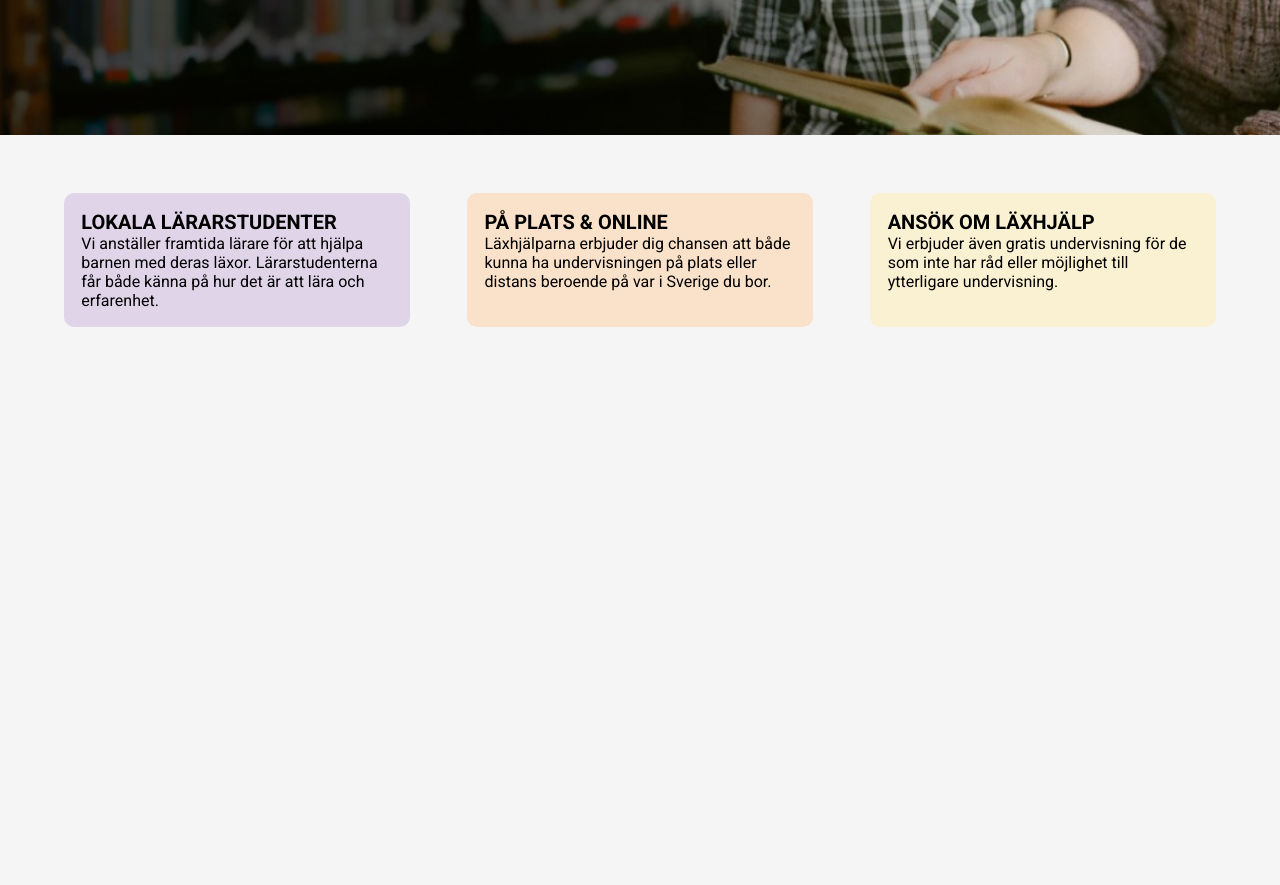
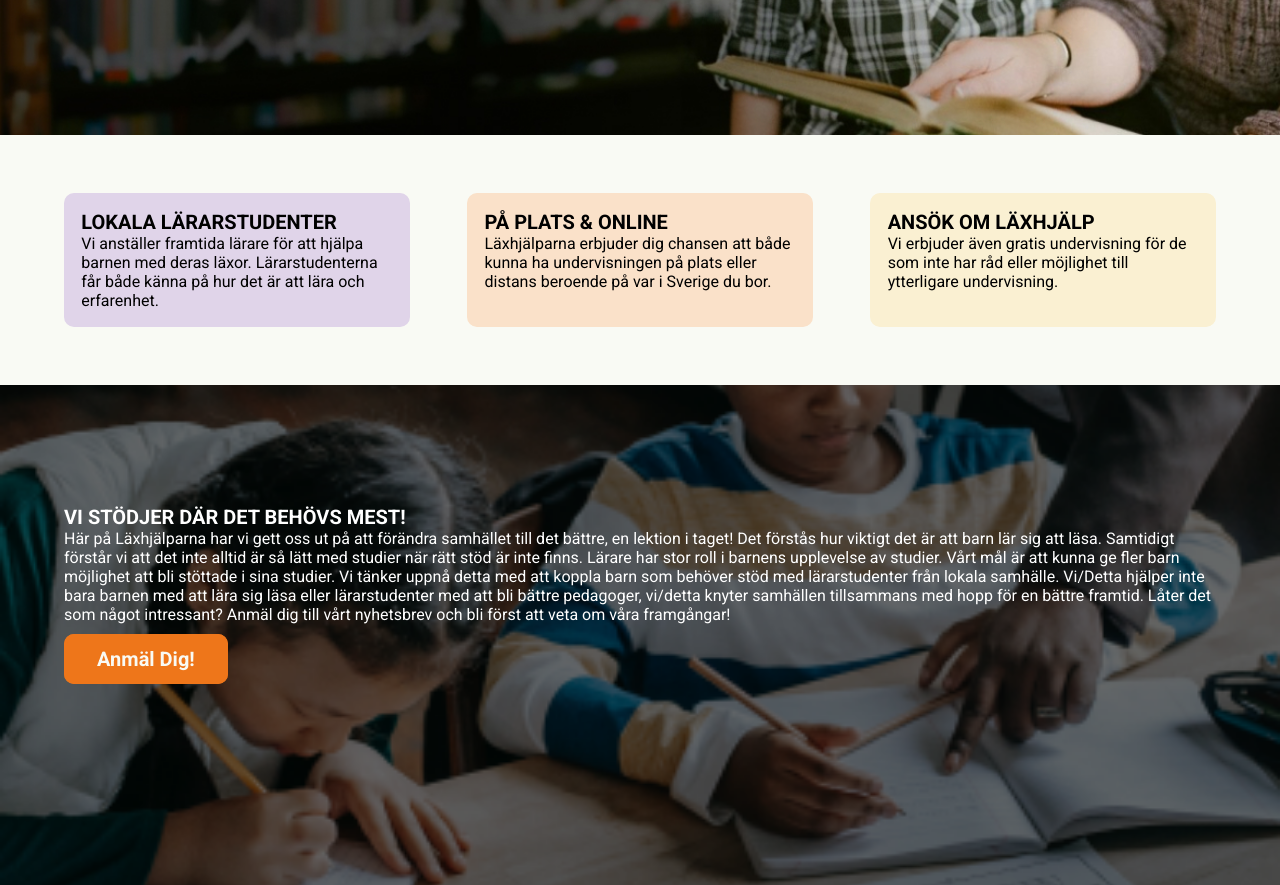
Before and after one commit to clayvictor/Laxhjalparna, a Next.js app: page / in a window 1280 px wide. Shown: the part 660-1545 px from the top of the page. Before the commit the page ends 1045 px from the top, so only its background shows below. Built offline with nearby package versions, Linux system fonts and the light colour scheme.

Commit message:
CTA Paragrapgh WIP

```diff
--- a/pages/_app.js
+++ b/pages/_app.js
@@ -3,7 +3,7 @@ import "./components/Hero/Hero.css";
 import "./components/Navbar/Navbar.css";
 import "./components/Btn/Btn.css";
 import "./components/InfoContainer/InfoContainer.css";
-import "./components/BublNImg/BublNImg.css";
+import "./components/CTAParagraph/CTAParagraph.css";
 
 
 function MyApp({ Component, pageProps }) {
--- a/pages/components/BublNImg/BublNImg-SamsungSmartFridge.js
+++ /dev/null
@@ -1,6 +0,0 @@
-export default function BublNImg() {
-    return (
-      <div className={"MoreContent-BG"}>
-      </div>
-    );
-  }
--- a/pages/components/BublNImg/BublNImg.js
+++ /dev/null
@@ -1,7 +0,0 @@
-import Btn from "../Btn/Btn.js";
-export default function MoreContent() {
-    return (
-      <div className={"MoreContent-BG"}>
-      </div>
-    );
-  }
--- /dev/null
+++ b/pages/components/CTAParagraph/CTAParagraph.css
@@ -0,0 +1,40 @@
+.MoreContent-BG {
+    background-image: url(../../../public/tutor.jpg);
+    background-repeat: no-repeat;
+    background-position: center;
+    background-size: cover;
+    min-height: 60rem;
+    width: 100%;
+}
+
+
+.cta-paragraph {
+    padding-top: 15vh;
+    height: 100%;
+    width: 50%;
+}
+
+.mg-top-30 {
+    margin-top: 30rem;
+}
+
+
+
+
+@media (max-width: 1400px) {
+
+    .MoreContent-BG {
+        background-image: url(../../../public/pexels-katerina-holmes-5905492\ 1.png);
+        background-repeat: no-repeat;
+        background-position: center;
+        background-size: cover;
+        min-height: 50rem;
+    }
+
+    .cta-paragraph {
+        padding-top: 15vh;
+        color: white;
+        width: 100%;
+    }
+
+}
--- /dev/null
+++ b/pages/components/CTAParagraph/CTAParagraph.js
@@ -0,0 +1,19 @@
+import Btn from "../Btn/Btn.js";
+export default function CTAParagraph() {
+    return (
+      <div className={"MoreContent-BG"}>
+        <div className="container ">
+            <div className="cta-paragraph">
+              <div>
+                <h2>VI STÖDJER DÄR DET BEHÖVS MEST!</h2>
+                <p>Här på Läxhjälparna har vi gett oss ut på att förändra samhället till det bättre, en lektion i taget! Det förstås hur viktigt det är att barn lär sig att läsa. Samtidigt förstår vi att det inte alltid är så lätt med studier när rätt stöd är inte finns. Lärare har stor roll i barnens upplevelse av studier. Vårt mål är att kunna ge fler barn möjlighet att bli stöttade i sina studier. Vi tänker uppnå detta med att koppla barn som behöver stöd med lärarstudenter från lokala samhälle. Vi/Detta hjälper inte bara barnen med att lära sig läsa eller lärarstudenter med att bli bättre pedagoger, vi/detta knyter samhällen tillsammans med hopp för en bättre framtid. Låter det som något intressant? Anmäl dig till vårt nyhetsbrev och bli först att veta om våra framgångar!</p>
+
+              </div>
+            </div>
+            <div className="mg-top-2">
+              <Btn />
+            </div>
+        </div>
+      </div>
+    );
+  }
--- a/pages/components/Content/Content.js
+++ b/pages/components/Content/Content.js
@@ -1,4 +1,5 @@
 import InfoContainer from "../InfoContainer/InfoContainer.js";
+import CTAParagraph from "../CTAParagraph/CTAParagraph.js";
 
 const student = {
   title: "LOKALA LÄRARSTUDENTER",
@@ -20,6 +21,7 @@ const apply = {
 };
 export default function Content() {
   return (
+    <div>
     <div className="content-container container flex flex-between">
       <InfoContainer
         title={student.title}
@@ -40,5 +42,7 @@ export default function Content() {
         bg={apply.bg}
       />
     </div>
+      <CTAParagraph />
+      </div>
   );
 }
--- a/pages/components/Hero/Hero.css
+++ b/pages/components/Hero/Hero.css
@@ -22,3 +22,9 @@
 .sub-titel {
   margin-bottom: 1%;
 }
+
+@media (max-width: 660px) {
+  .hero-title {
+    font-size: 2.4rem;
+  }
+}
--- a/pages/components/Hero/Hero.js
+++ b/pages/components/Hero/Hero.js
@@ -5,11 +5,10 @@ export default function Hero() {
     <div className="hero-bg">
       <div className="container hero-text">
         <div className="text-white ">
-          <h1>Läxhjälparna.</h1>
-          <h1>Vi stödjer där det behövs mest!</h1>
+          <h1 className="hero-title">Läxhjälparna.</h1>
+          <h1 className="hero-title">Vi stödjer där det behövs mest!</h1>
           <h2 className="sub-titel">
-            Framtida lärare från lokala samhälle är här för att hjälpa era barn{" "}
-            <br />
+            Framtida lärare från lokala samhälle är här för att hjälpa era barn
             som behöver stöd i deras studier.
           </h2>
         </div>
--- a/pages/components/Navbar/Navbar.css
+++ b/pages/components/Navbar/Navbar.css
@@ -37,3 +37,16 @@ li a {
 .links:hover {
   background-color: rgb(225, 225, 225);
 }
+
+
+@media (max-width: 1050px) {
+  nav {
+    display: none;
+  }
+
+
+  .logo {
+    display: none;
+  }
+
+}
--- a/pages/index.js
+++ b/pages/index.js
@@ -3,7 +3,7 @@ import Script from "next/script";
 import Navbar from "../pages/components/Navbar/Navbar.js";
 import Hero from "../pages/components/Hero/Hero.js";
 import Content from "../pages/components/Content/Content.js";
-import MoreContent from "./components/BublNImg/BublNImg.js";
+
 
 export default function Home() {
   return (
@@ -16,7 +16,6 @@ export default function Home() {
       <Navbar />
       <Hero />
       <Content />
-      <MoreContent />
     </div>
   );
 }
--- a/styles/globals.css
+++ b/styles/globals.css
@@ -10,7 +10,7 @@
   --font-size-title: 4.2rem;
   --font-size-sub-titel: 2rem;
   --font-size-body: 1.6rem;
-  --color-white: #f5f5f5;
+  --color-white: #f9faf4;
   --color-black: #383838;
 }
 
@@ -33,6 +33,7 @@ body {
   padding: 0;
   margin: 0;
   font-family: "Roboto", sans-serif;
+  font-size: 62.5%;
 }
 
 .flex-between {
```
Also changed, not shown: pages/components/BublNImg/BublNImg.css (deleted), public/pexels-katerina-holmes-5905492 1.png (added).
